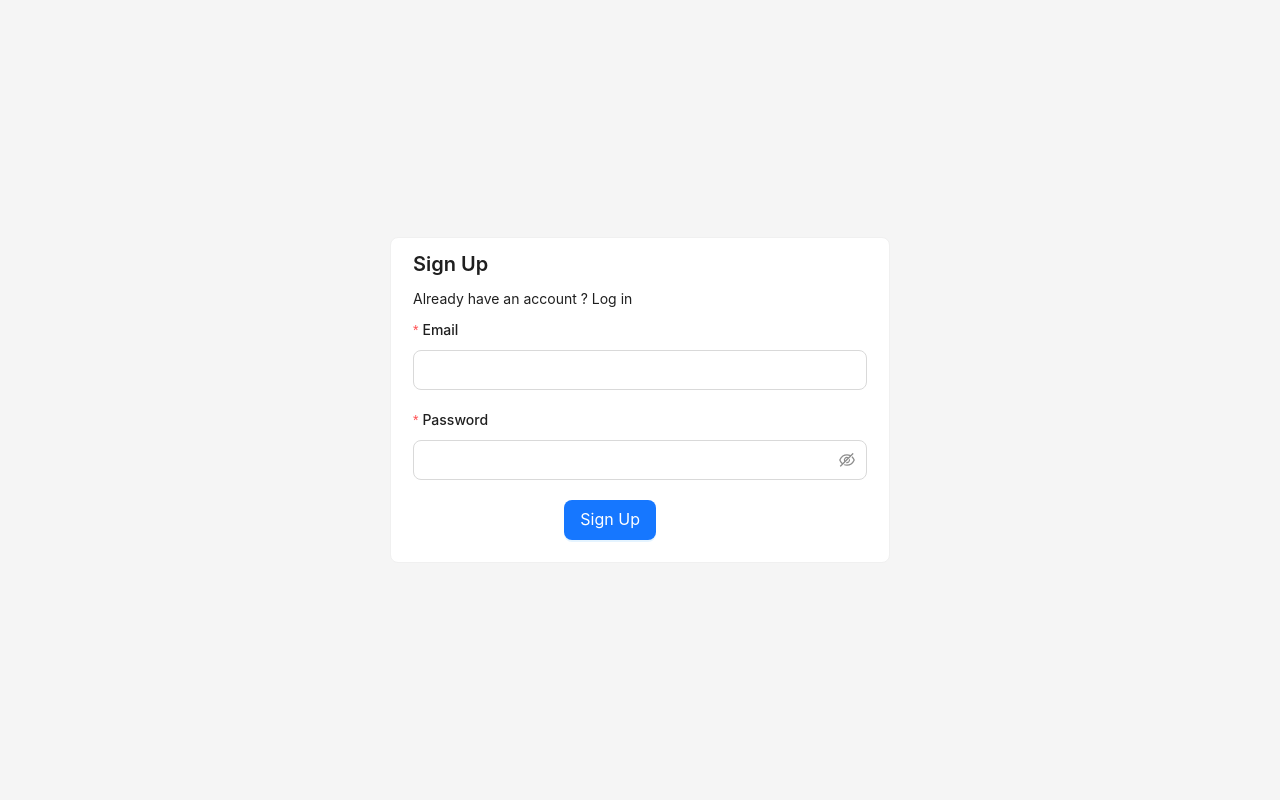
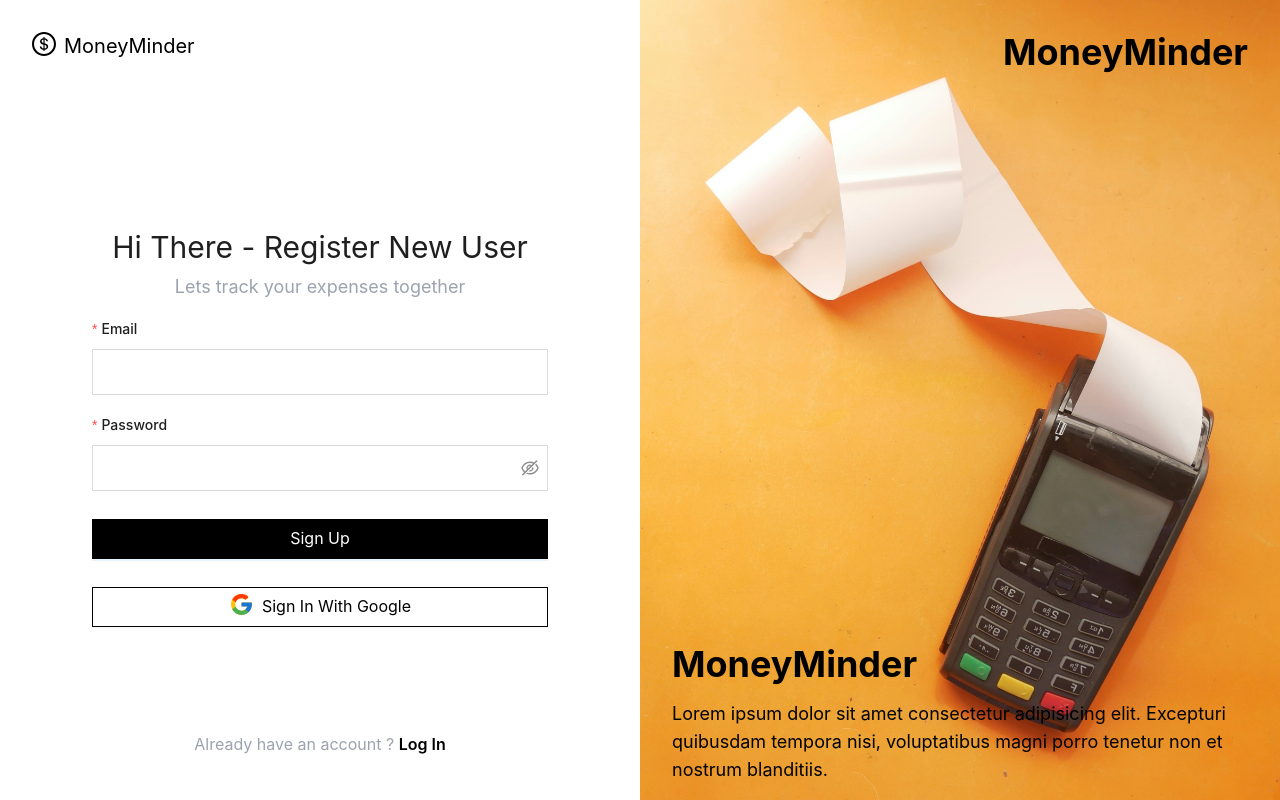
Before and after one commit to ADHIL-MOHAMMED-P-N/moneyminder, a React (Create React App) app: page /signup in a window 1280 px wide. Built offline with nearby package versions, Linux system fonts and the light colour scheme; no server answers; the database is empty.

Commit message:
sign in page UI update

```diff
--- a/src/pages/LoginPage.js
+++ b/src/pages/LoginPage.js
@@ -89,7 +89,7 @@ const LoginPage = () => {
                 paddingRight: 10,
               }}
             >
-              <h2 className="text-3xl mb-2">Welcome Back</h2>
+              <h2 className="text-3xl mb-2">Welcome Back - Login</h2>
               <p className="text-gray-400 text-lg mb-2">
                 Lets track your expenses together
               </p>
@@ -132,7 +132,7 @@ const LoginPage = () => {
 
                 <Form.Item className="mt-7">
                   <Button
-                    className=" w-full border loginbtn"
+                    className="w-full border loginbtn"
                     onClick={submitHandler}
                     htmlType="submit"
                   >
@@ -147,7 +147,7 @@ const LoginPage = () => {
                 size="large"
                 onClick={googleHandler}
               >
-                Login With Google
+                Sign In With Google
               </Button>
             </Card>
             <p className="absolute bottom-10">
--- a/src/pages/SignupPage.js
+++ b/src/pages/SignupPage.js
@@ -1,13 +1,14 @@
-import { Button, Form, Input, Card, Typography, message } from "antd";
+import { Button, Form, Input, Card, message } from "antd";
 import { useState } from "react";
 import { Link, useNavigate } from "react-router-dom";
 import { useUserAuth } from "../context/UserAuthContext";
-const { Title } = Typography;
+import { DollarOutlined } from "@ant-design/icons";
+import GoogleIcon from "../assets/icons/GoogleIcon";
 
 const SignupPage = () => {
   const [email, setEmail] = useState("");
   const [password, setPassword] = useState("");
-  const { signUp } = useUserAuth();
+  const { signUp, googleLogin } = useUserAuth();
   const navigate = useNavigate();
   const [messageApi, contextHolder] = message.useMessage();
 
@@ -19,13 +20,32 @@ const SignupPage = () => {
     });
   };
 
+  //success message
+  const key = "success";
+  const successMessage = () => {
+    messageApi.open({
+      key,
+      type: "loading",
+      content: "Logging In",
+    });
+    setTimeout(() => {
+      messageApi.open({
+        key,
+        type: "success",
+        content: "Log in success",
+        duration: 0.5,
+        onClose: () => navigate("/dashboard"),
+      });
+    }, 2000);
+  };
+
   //handle submit signup
   const submitHandler = async (e) => {
     /* change to onsubbmit on form  instead of onclick in button */
     e.preventDefault();
     try {
       await signUp(email, password);
-      navigate("/dashboard");
+      successMessage(); //this function has navigate(to dashboard)
     } catch (error) {
       console.log(error.message);
       /*  setError(error.message); */ //check why setting error state is not working(problem:on intial error its coming as empty string)
@@ -33,19 +53,31 @@ const SignupPage = () => {
     }
   };
 
+  //login with google
+
+  const googleHandler = async (e) => {
+    e.preventDefault();
+    try {
+      await googleLogin();
+      successMessage();
+    } catch (error) {
+      console.log(error.message);
+      errorMessage(error.message);
+    }
+  };
+
   return (
     <>
       {contextHolder}
-      <div
-        style={{
-          display: "flex",
-          justifyContent: "center",
-          alignItems: "center",
-          minHeight: "100vh",
-          backgroundColor: "#f5f5f5",
-        }}
-      >
+      <div className="flex h-dvh">
+        <div className="flex-1 p-8">
+          <Link to="/dashboard" className="text-xl">
+            <DollarOutlined className="mr-2 text-2xl" />
+            MoneyMinder
+          </Link>
+          <div className="flex  items-center justify-center h-full relative">
             <Card
+              className="border-none text-center"
               size="small"
               style={{
                 width: "100%",
@@ -54,11 +86,9 @@ const SignupPage = () => {
                 paddingRight: 10,
               }}
             >
-          <Title level={4} style={{ marginTop: 0 }}>
-            Sign Up
-          </Title>
-          <p>
-            Already have an account ? <Link to={"/login"}>Log in</Link>
+              <h2 className="text-3xl mb-2">Hi There - Register New User</h2>
+              <p className="text-gray-400 text-lg mb-2">
+                Lets track your expenses together
               </p>
               <Form
                 layout="vertical"
@@ -77,7 +107,11 @@ const SignupPage = () => {
                     },
                   ]}
                 >
-              <Input value={email} onChange={(e) => setEmail(e.target.value)} />
+                  <Input
+                    className="rounded-none p-2 text-lg"
+                    value={email}
+                    onChange={(e) => setEmail(e.target.value)}
+                  />
                 </Form.Item>
 
                 <Form.Item
@@ -91,28 +125,52 @@ const SignupPage = () => {
                   ]}
                 >
                   <Input.Password
+                    className="rounded-none p-2 text-lg"
                     value={password}
                     onChange={(e) => setPassword(e.target.value)}
                   />
                 </Form.Item>
 
-            <Form.Item
-              wrapperCol={{
-                offset: 8,
-                span: 16,
-              }}
-            >
+                <Form.Item className="mt-7">
                   <Button
+                    className="w-full border loginbtn"
                     onClick={submitHandler}
                     type="primary"
                     htmlType="submit"
-                style={{ marginTop: 10 }}
                   >
                     Sign Up
                   </Button>
                 </Form.Item>
               </Form>
+              <Button
+                className="mt-7  login__googleBtn flex justify-center"
+                icon={<GoogleIcon />}
+                block
+                size="large"
+                onClick={googleHandler}
+              >
+                Sign In With Google
+              </Button>
             </Card>
+            <p className="absolute bottom-10">
+              <span className="text-gray-400">Already have an account ?</span>{" "}
+              <Link className="font-semibold" to={"/login"}>
+                Log In
+              </Link>
+            </p>
+          </div>
+        </div>
+        <div className="flex-1 h-100-dvh bg-teal-200 loginbg p-8 relative">
+          <h1 className="text-4xl font-bold text-right">MoneyMinder</h1>
+          <div className="absolute bottom-4">
+            <h1 className="text-4xl font-bold mb-4">MoneyMinder</h1>
+            <p className="text-lg ">
+              Lorem ipsum dolor sit amet consectetur adipisicing elit. Excepturi
+              quibusdam tempora nisi, voluptatibus magni porro tenetur non et
+              nostrum blanditiis.
+            </p>
+          </div>
+        </div>
       </div>
     </>
   );
```
Lines whose indentation alone changed are shown as unchanged.
